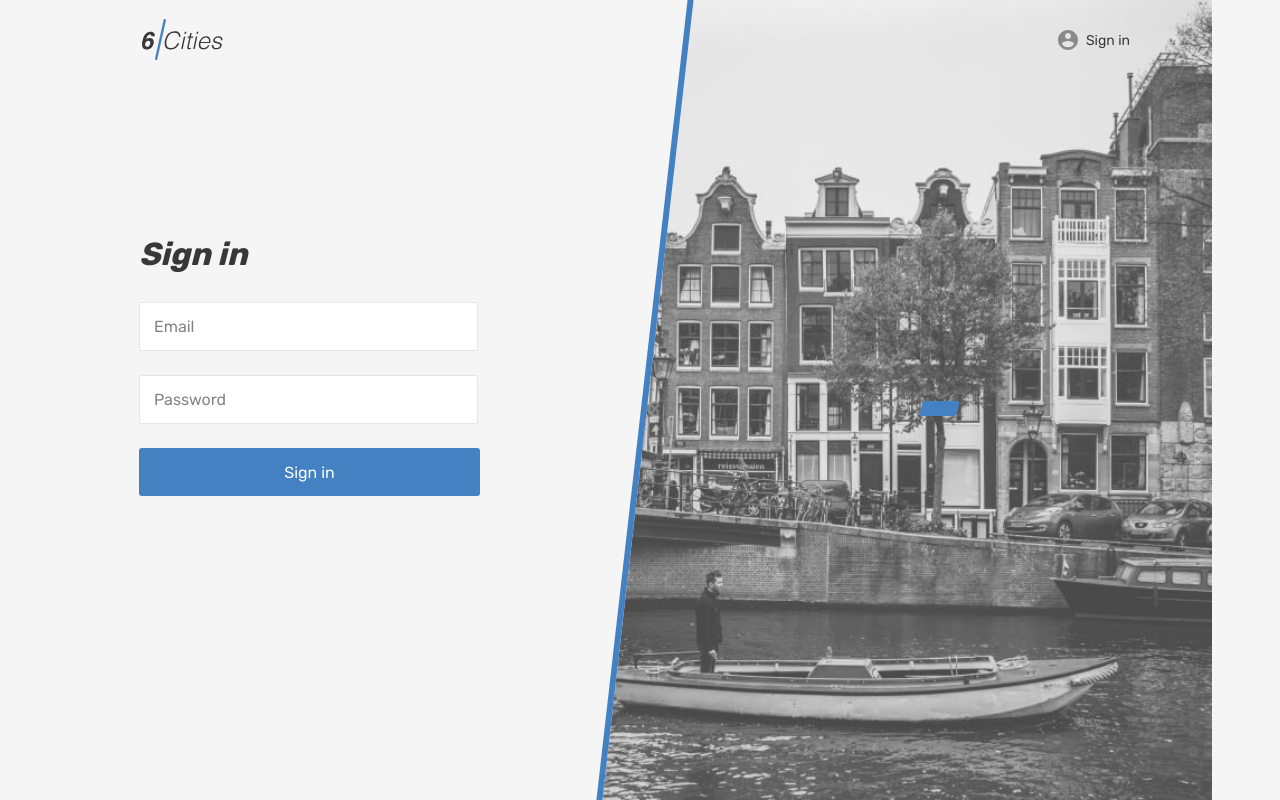
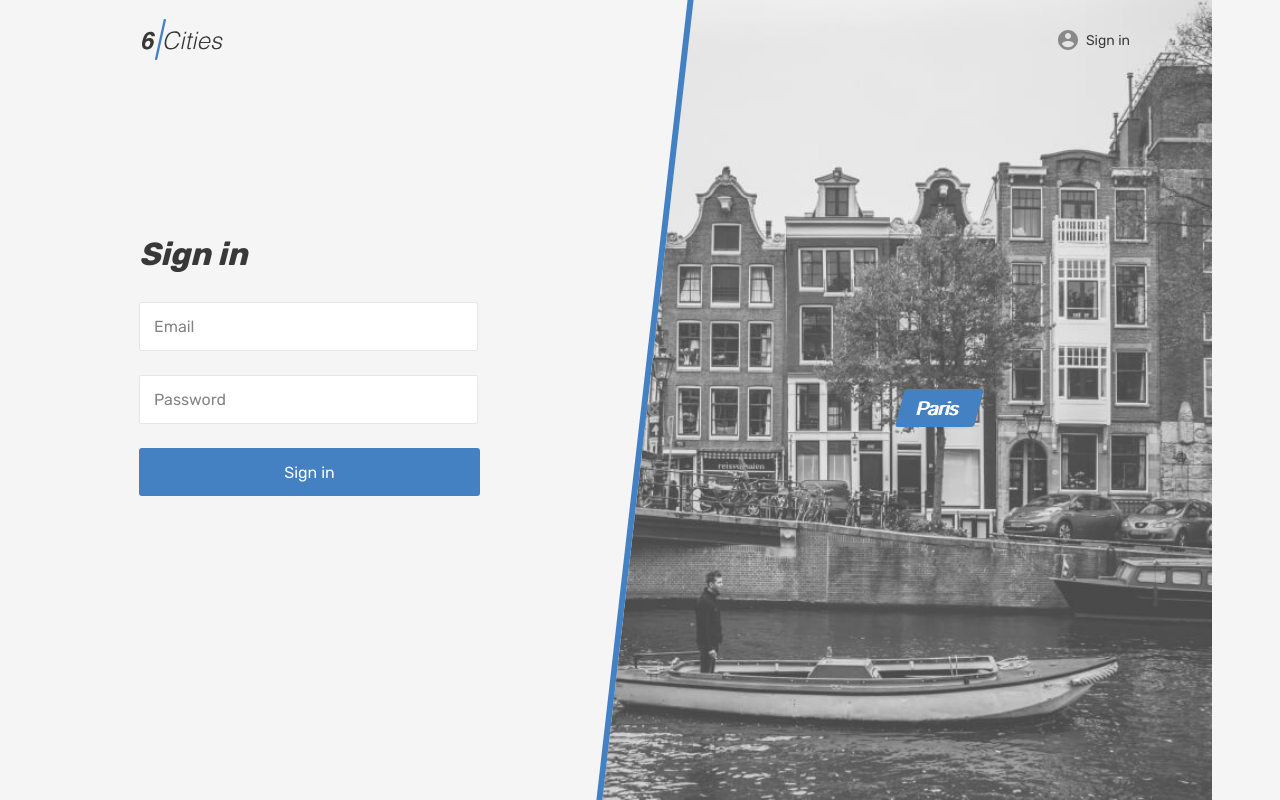
Before and after one commit to kostyadevman/1476133-six-cities-6, a React app: page /login in a window 1280 px wide. Built offline with nearby package versions, Linux system fonts and the light colour scheme; no server answers.

Commit message:
Fix location view; Fix offer rerender

```diff
--- a/src/components/pages/auth-page/auth-page.jsx
+++ b/src/components/pages/auth-page/auth-page.jsx
@@ -6,7 +6,7 @@ import {login} from "../../../store/api-actions";
 import {AppRoute} from "../../../const";
 
 const AuthPage = () => {
-  const locationCity = useSelector((state) => state.DATA.locationCity);
+  const locationCity = useSelector((state) => state.APP.locationCity);
   const dispatch = useDispatch();
 
   const loginRef = useRef();
--- a/src/components/pages/place-detail-page-wrapper/place-detail-page-wrapper.jsx
+++ b/src/components/pages/place-detail-page-wrapper/place-detail-page-wrapper.jsx
@@ -18,7 +18,7 @@ const PlaceDetailPageWrapper = () => {
     dispatch(fetchOffer(id));
     dispatch(fetchComments(id));
     dispatch(fetchOffersNearby(id));
-  }, []);
+  }, [id]);
 
 
   return (
```
